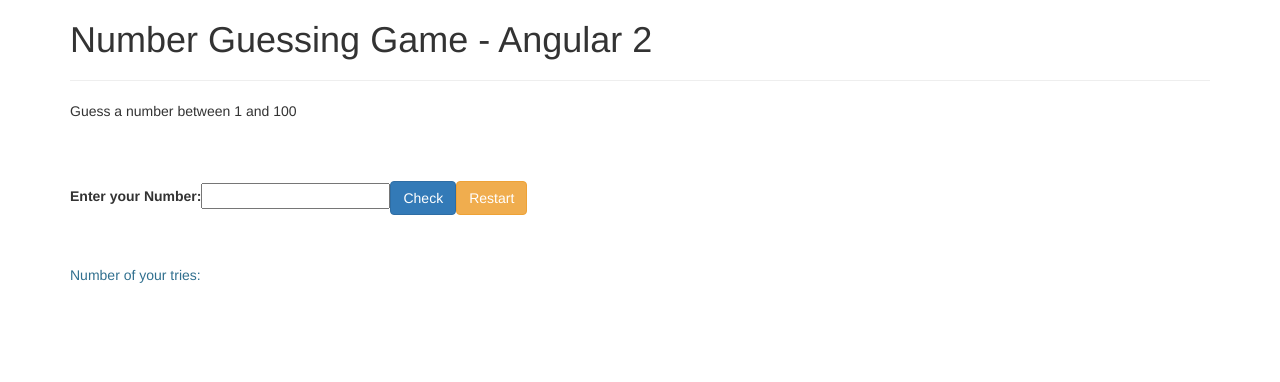
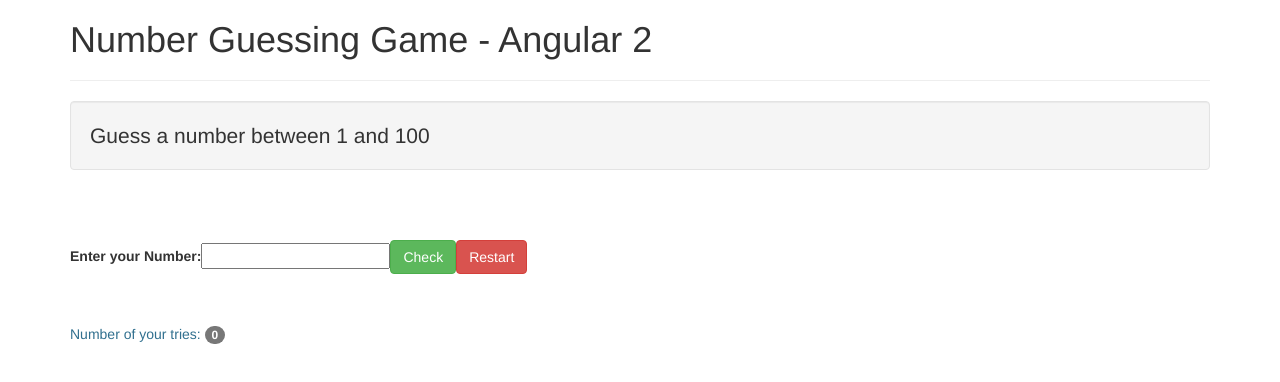
Before and after one commit to ryanzam/angular-guessing-game, an Angular app: page / in a window 1280 px wide. Shown: the top 382 px of the page. Built offline with nearby package versions, Linux system fonts and the light colour scheme.

Commit message:
game initialization values

```diff
--- a/src/app/guess-num/guess-num.component.html
+++ b/src/app/guess-num/guess-num.component.html
@@ -2,20 +2,20 @@
   <h1>Number Guessing Game - Angular 2</h1>
   <hr>
 
-  <p>Guess a number between 1 and 100</p>
+  <p class="well lead">Guess a number between 1 and 100</p>
 
   <div class="main">
     <label for="">Enter your Number:</label>
     <input type="number">
-    <button class="btn btn-primary">Check</button>
+    <button class="btn btn-success">Check</button>
 
-    <button class="btn btn-warning">Restart</button>
+    <button class="btn btn-danger">Restart</button>
 
   </div>
 
 
   <p class="text-info">Number of your tries:
-    <span class="badge"></span>
+    <span class="badge">{{noOfTries}}</span>
   </p>
 
 </div>
--- a/src/app/guess-num/guess-num.component.ts
+++ b/src/app/guess-num/guess-num.component.ts
@@ -7,9 +7,21 @@ import { Component, OnInit } from '@angular/core';
 })
 export class GuessNumComponent implements OnInit {
 
+  difference: number;
+  noOfTries: number;
+  guessedNo: number;
+  originalNo: number;
+
   constructor() { }
 
+
+
   ngOnInit() {
+    this.originalNo= Math.floor((Math.random()*100) +1);
+    console.log(this.originalNo);
+    this.noOfTries = 0;
+    this.guessedNo = null;
+    this.difference = null;
   }
 
 }
```
